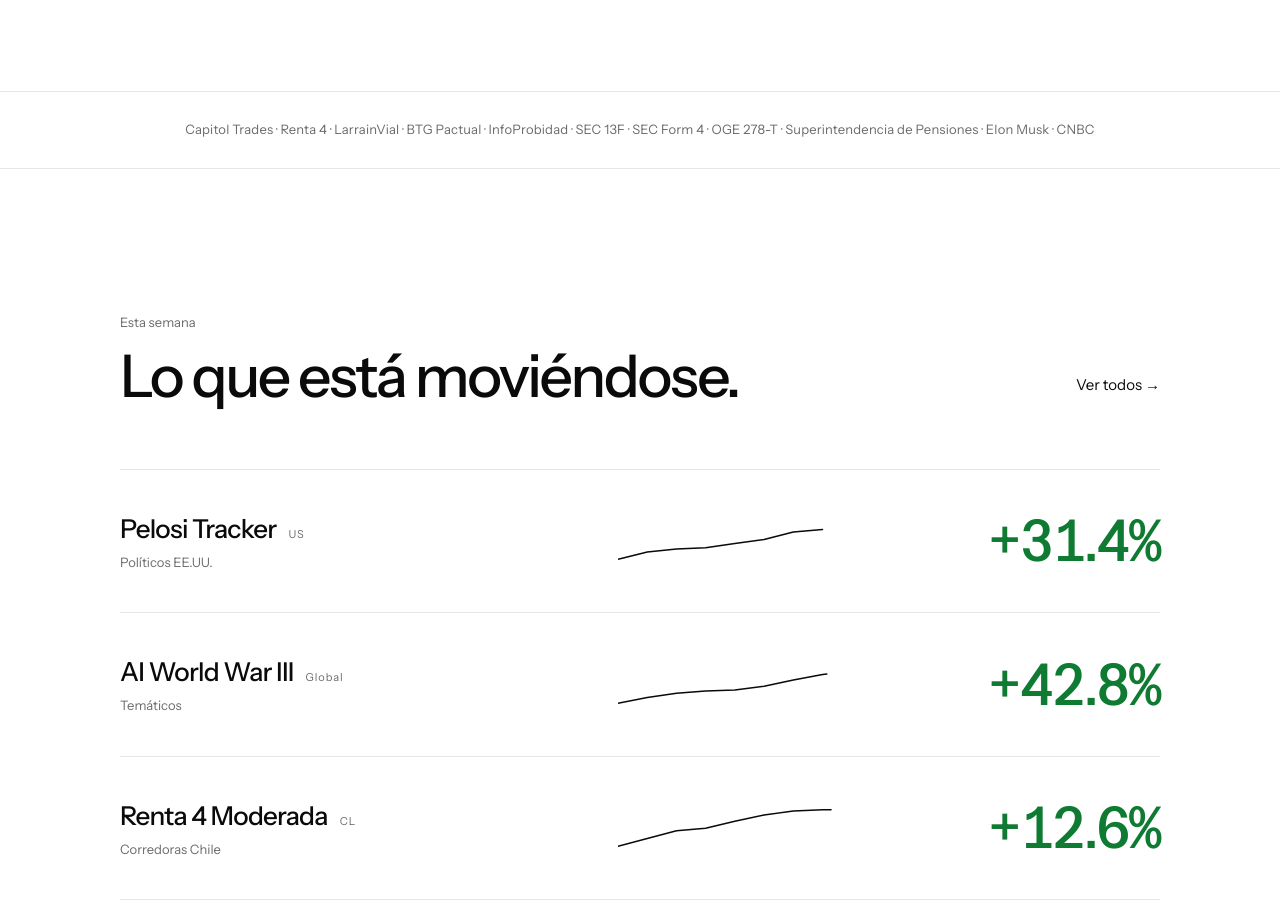
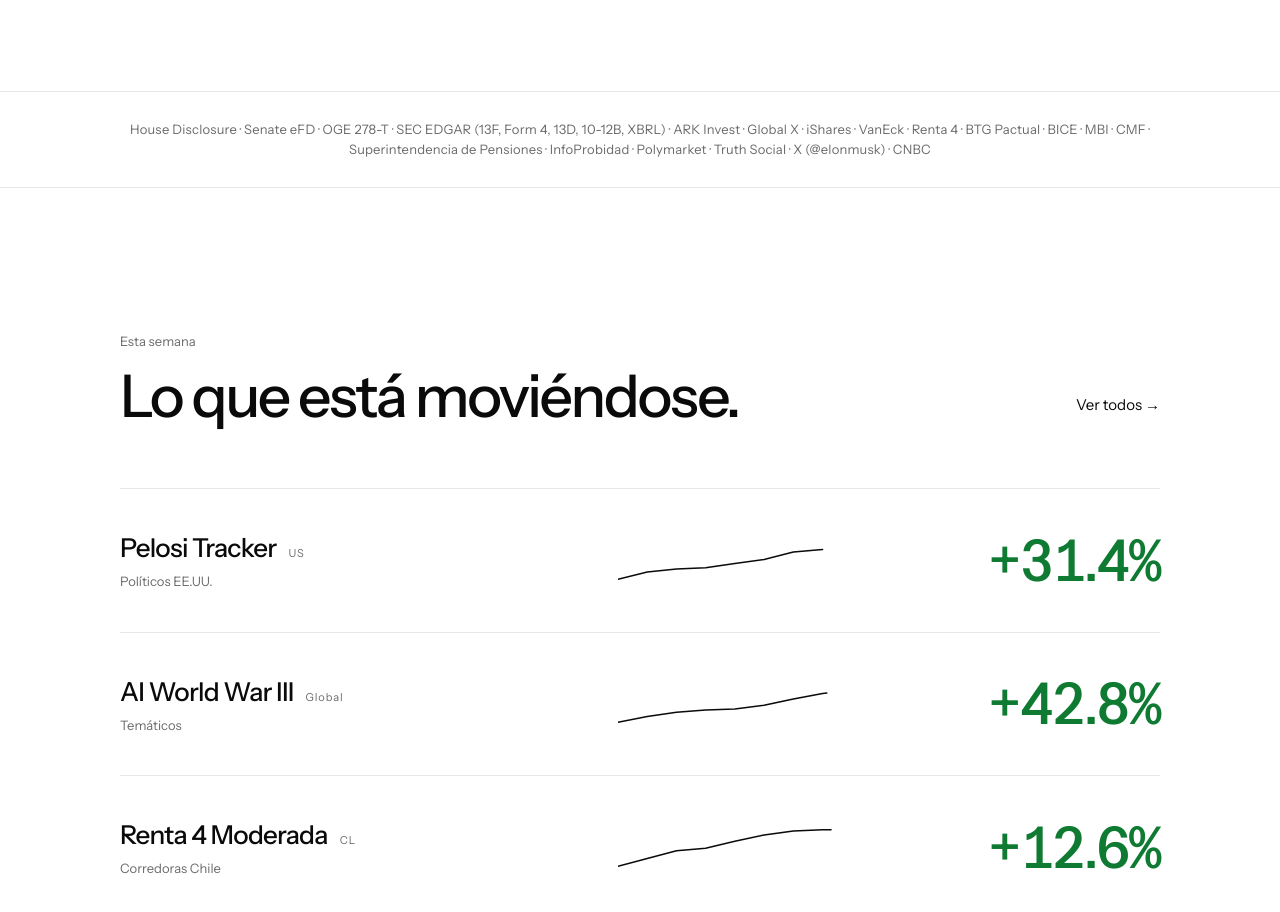
Before and after one commit to manuelolivaplaza-jpg/reclu, a Next.js app: page / in a window 1280 px wide. Shown: the part 1220-2132 px from the top of the page. Built offline with nearby package versions, Linux system fonts and the light colour scheme; no server answers.

Commit message:
feat: list current sources in source line

```diff
--- a/src/components/sections/source-line.tsx
+++ b/src/components/sections/source-line.tsx
@@ -1,12 +1,15 @@
 /**
  * SourceLine — una sola línea con las fuentes, entre dos filetes.
  * Sin chips, sin sombras, sin stats.
+ *
+ * Solo fuentes vivas o archivos curados: Capitol Trades y LarrainVial están
+ * obsoletas (login wall) y no se anuncian. Lista completa en docs/sources.md.
  */
 export function SourceLine() {
   return (
     <div className="border-y border-ink-200 py-6 md:py-7">
       <p className="label-line container-page text-center text-pretty tracking-[0.015em]">
-        Capitol Trades · Renta 4 · LarrainVial · BTG Pactual · InfoProbidad · SEC 13F · SEC Form 4 · OGE 278-T · Superintendencia de Pensiones · Elon Musk · CNBC
+        House Disclosure · Senate eFD · OGE 278-T · SEC EDGAR (13F, Form 4, 13D, 10-12B, XBRL) · ARK Invest · Global X · iShares · VanEck · Renta 4 · BTG Pactual · BICE · MBI · CMF · Superintendencia de Pensiones · InfoProbidad · Polymarket · Truth Social · X (@elonmusk) · CNBC
       </p>
     </div>
   );
```
